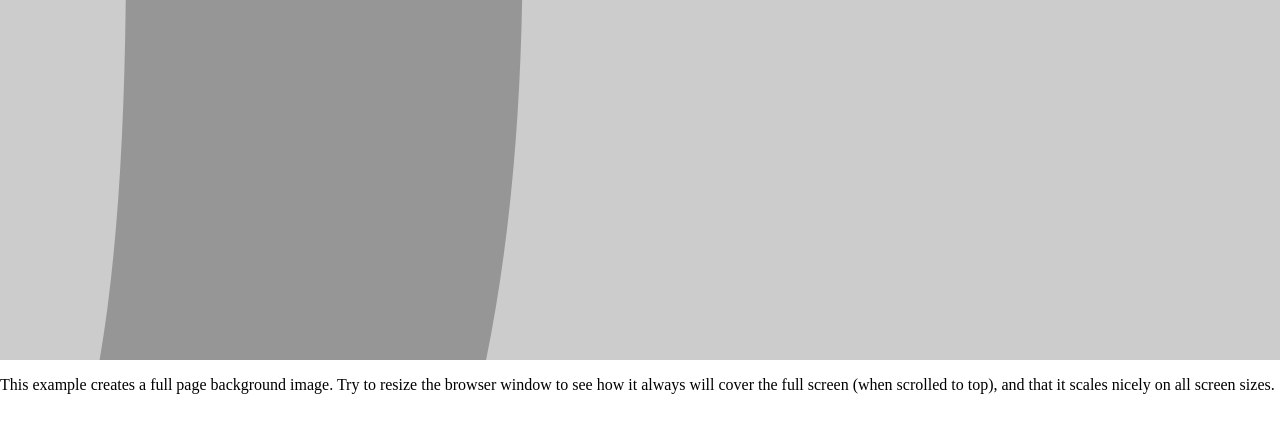
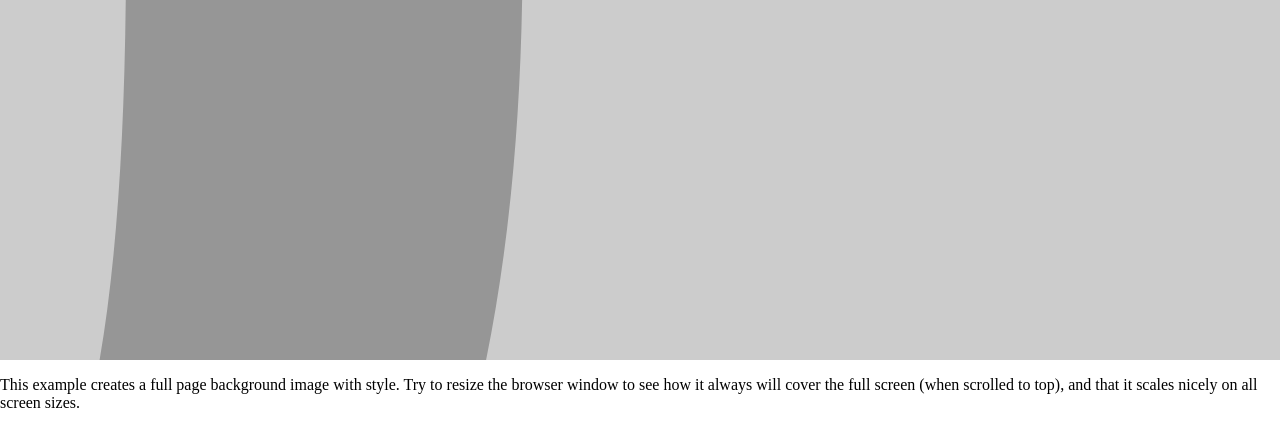
Before and after one commit to Savyashree/savyashree.github.io, a plain HTML site: page index.html in a window 1280 px wide. Drawn offline with Linux system fonts and the light colour scheme; placeholder pictures from the web are drawn by us.

Commit message:
Update index.html

```diff
--- a/index.html
+++ b/index.html
@@ -30,7 +30,7 @@ body, html {
 <body>
  <div class="bg"> </div>
 
-  <p>This example creates a full page background image. Try to resize the browser window to see how it always will cover the full screen (when scrolled to top), and that it scales nicely on all screen sizes.</p>
+  <p>This example creates a full page background image with style. Try to resize the browser window to see how it always will cover the full screen (when scrolled to top), and that it scales nicely on all screen sizes.</p>
 
 
 
```
